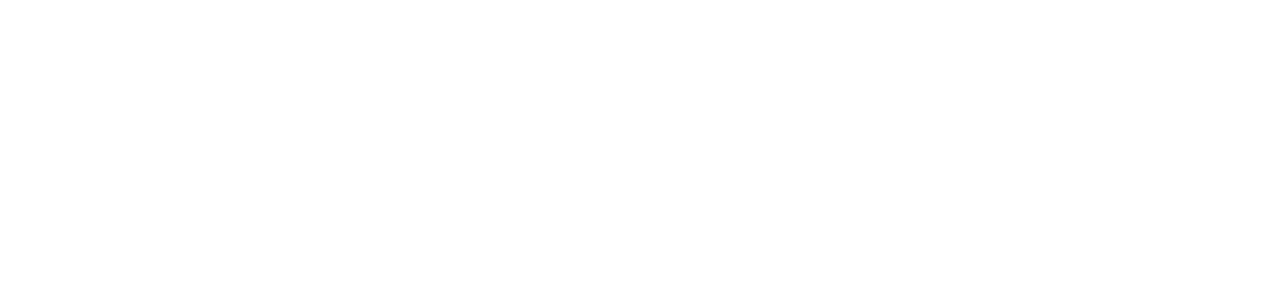
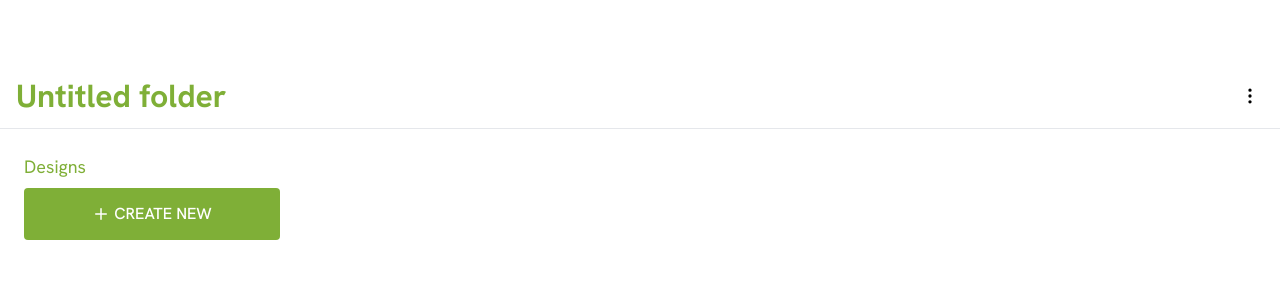
Before and after one commit to buzzaaaaar/cgp_fe, a React (Create React App) app: page /Folder in a window 1280 px wide. Before the commit this address had no page. Shown: the top 300 px of the page. Built offline with nearby package versions, Linux system fonts and the light colour scheme.

Commit message:
FolderPage

```diff
--- a/src/App.js
+++ b/src/App.js
@@ -2,6 +2,7 @@
 import { BrowserRouter as Router, Routes, Route } from 'react-router-dom';
 import MetaTitleTool from './pages/MetaTitleTool';
 import ProjectsPage from './pages/ProjectsPage';
+import FolderPage from './pages/FolderPage';
 
 function App() {
   return (
@@ -9,6 +10,8 @@
       <Routes>
         <Route path="/" element={<MetaTitleTool />} />
         <Route path="/projects" element={<ProjectsPage />} />
+        <Route path="/Folder" element={<FolderPage />} />
+
       </Routes>
     </Router>
   );
--- /dev/null
+++ b/src/pages/FolderPage.jsx
@@ -0,0 +1,233 @@
+import React, { useState, useRef, useEffect } from 'react';
+
+const FolderPage = () => {
+  const [isHovered, setIsHovered] = useState(false);
+  const [designs, setDesigns] = useState([]);
+  const [hoveredDesignId, setHoveredDesignId] = useState(null);
+  const newInputRef = useRef(null);
+
+  // Button styles for hover effect
+  const buttonStyles = {
+    backgroundColor: isHovered ? 'white' : '#7FAF37',
+    color: isHovered ? '#7FAF37' : 'white',
+    border: isHovered ? '2px solid #7FAF37' : '2px solid transparent',
+    transition: 'all 0.3s ease'
+  };
+
+  // Create a new design
+  const handleCreateNew = () => {
+    const newDesign = {
+      id: Date.now(),
+      name: "Untitled design",
+      isEditing: true,
+      media: null // No media uploaded initially
+    };
+    setDesigns([...designs, newDesign]);
+  };
+
+  // Handle name change
+  const handleNameChange = (id, newName) => {
+    setDesigns(designs.map(design =>
+      design.id === id ? { ...design, name: newName } : design
+    ));
+  };
+
+  // Handle when editing is complete
+  const handleEditComplete = (id, event) => {
+    // Save on Enter key or blur
+    if (!event || event.key === 'Enter') {
+      setDesigns(designs.map(design =>
+        design.id === id ? { ...design, isEditing: false } : design
+      ));
+    }
+  };
+
+  // Simulate media upload for a design
+  const handleMediaUpload = (id, e) => {
+    // In a real app, you would handle file upload here
+    // For this example, we'll just simulate by setting a URL
+    const file = e.target.files[0];
+    if (file) {
+      // Create a URL for the uploaded file
+      const mediaUrl = URL.createObjectURL(file);
+      setDesigns(designs.map(design =>
+        design.id === id ? { ...design, media: mediaUrl } : design
+      ));
+    }
+  };
+
+  // Focus on the new input when a new design is created
+  useEffect(() => {
+    if (designs.length > 0 && designs[designs.length - 1].isEditing && newInputRef.current) {
+      newInputRef.current.focus();
+      newInputRef.current.select();
+    }
+  }, [designs]);
+
+  return (
+    <div className="flex flex-col min-h-screen font-sans" style={{ fontFamily: 'Hanken Grotesk, sans-serif' }}>
+      {/* Space for external header */}
+      <div className="h-16">
+        {/* This space will be occupied by your external header component */}
+      </div>
+
+      {/* Page content */}
+      <div className="flex flex-col flex-grow bg-white">
+        {/* Folder header */}
+        <header className="flex justify-between items-center px-4 py-2 border-b">
+          <h1 style={{
+            fontSize: '32px',
+            fontWeight: 'bold',
+            color: '#7FAF37',
+            fontFamily: 'Hanken Grotesk, sans-serif'
+          }}>
+            Untitled folder
+          </h1>
+          <button className="p-1 rounded-full hover:bg-gray-100">
+            {/* More vertical icon */}
+            <svg xmlns="http://www.w3.org/2000/svg" width="20" height="20" viewBox="0 0 24 24" fill="none" stroke="currentColor" strokeWidth="2" strokeLinecap="round" strokeLinejoin="round">
+              <circle cx="12" cy="12" r="1" />
+              <circle cx="12" cy="5" r="1" />
+              <circle cx="12" cy="19" r="1" />
+            </svg>
+          </button>
+        </header>
+
+        {/* Content */}
+        <div className="p-6 flex-grow">
+          <div className="mb-2">
+            <h2 style={{
+              fontSize: '18px',
+              color: '#7FAF37',
+              fontFamily: 'Hanken Grotesk, sans-serif'
+            }}>
+              Designs
+            </h2>
+          </div>
+
+          <div className="flex flex-wrap items-start">
+            {/* Create New Button with hover effect */}
+            <button
+              className="flex justify-center items-center w-full md:w-64 font-medium py-3 px-4 rounded"
+              style={buttonStyles}
+              onMouseEnter={() => setIsHovered(true)}
+              onMouseLeave={() => setIsHovered(false)}
+              onClick={handleCreateNew}
+            >
+              {/* Plus icon - color changes with hover state */}
+              <svg
+                xmlns="http://www.w3.org/2000/svg"
+                width="18"
+                height="18"
+                viewBox="0 0 24 24"
+                fill="none"
+                stroke={isHovered ? '#7FAF37' : 'currentColor'}
+                strokeWidth="2"
+                strokeLinecap="round"
+                strokeLinejoin="round"
+                className="mr-1"
+              >
+                <line x1="12" y1="5" x2="12" y2="19" />
+                <line x1="5" y1="12" x2="19" y2="12" />
+              </svg>
+              CREATE NEW
+            </button>
+
+            {/* Design Items */}
+            {designs.map((design, index) => (
+              <div
+                key={design.id}
+                className="ml-4 mt-4 md:mt-0 border rounded-md w-64 overflow-hidden flex flex-col"
+              >
+                {/* Design preview area */}
+                <div
+                  className="relative h-40 w-full cursor-pointer"
+                  onClick={() => {
+                    const fileInput = document.getElementById(`file-upload-${design.id}`);
+                    if (fileInput) fileInput.click();
+                  }}
+                >
+                  {design.media ? (
+                    <img
+                      src={design.media}
+                      alt={design.name}
+                      className="w-full h-full object-cover"
+                    />
+                  ) : (
+                    <div className="w-full h-full bg-gray-200"></div>
+                  )}
+
+                  <input
+                    id={`file-upload-${design.id}`}
+                    type="file"
+                    className="hidden"
+                    accept="image/*"
+                    onChange={(e) => handleMediaUpload(design.id, e)}
+                  />
+                </div>
+
+                {/* Design name with menu button */}
+                <div className="p-3">
+                  {design.isEditing ? (
+                    <input
+                      ref={index === designs.length - 1 ? newInputRef : null}
+                      type="text"
+                      value={design.name}
+                      onChange={(e) => handleNameChange(design.id, e.target.value)}
+                      onKeyDown={(e) => handleEditComplete(design.id, e)}
+                      onBlur={() => handleEditComplete(design.id)}
+                      className="font-medium w-full outline-none border-b border-gray-300 focus:border-green-500 pb-1"
+                      style={{ color: '#013024' }}
+                    />
+                  ) : (
+                    <div className="flex justify-between items-center">
+                      <div
+                        className="font-medium cursor-pointer truncate mr-2"
+                        style={{
+                          color: hoveredDesignId === design.id ? '#7FAF37' : '#013024',
+                          textDecoration: hoveredDesignId === design.id ? 'underline' : 'none',
+                          transition: 'all 0.2s ease'
+                        }}
+                        onMouseEnter={() => setHoveredDesignId(design.id)}
+                        onMouseLeave={() => setHoveredDesignId(null)}
+                        onClick={() => {
+                          setDesigns(designs.map(d =>
+                            d.id === design.id ? { ...d, isEditing: true } : d
+                          ));
+                        }}
+                      >
+                        {design.name}
+                      </div>
+
+                      <button className="p-1 rounded-full hover:bg-gray-100">
+                        <svg xmlns="http://www.w3.org/2000/svg" width="16" height="16" viewBox="0 0 24 24" fill="none" stroke="#013024" strokeWidth="2" strokeLinecap="round" strokeLinejoin="round">
+                          <circle cx="12" cy="12" r="1" />
+                          <circle cx="12" cy="5" r="1" />
+                          <circle cx="12" cy="19" r="1" />
+                        </svg>
+                      </button>
+                    </div>
+                  )}
+                </div>
+              </div>
+            ))}
+          </div>
+
+          {/* Empty Folder State */}
+          {designs.length === 0 && (
+            <div className="flex-1 flex justify-center items-center mt-16">
+              {/* This area would show items when they exist */}
+            </div>
+          )}
+        </div>
+      </div>
+
+      {/* Space for external footer */}
+      <div className="h-16">
+        {/* This space will be occupied by your external footer component */}
+      </div>
+    </div>
+  );
+};
+
+export default FolderPage;
```
